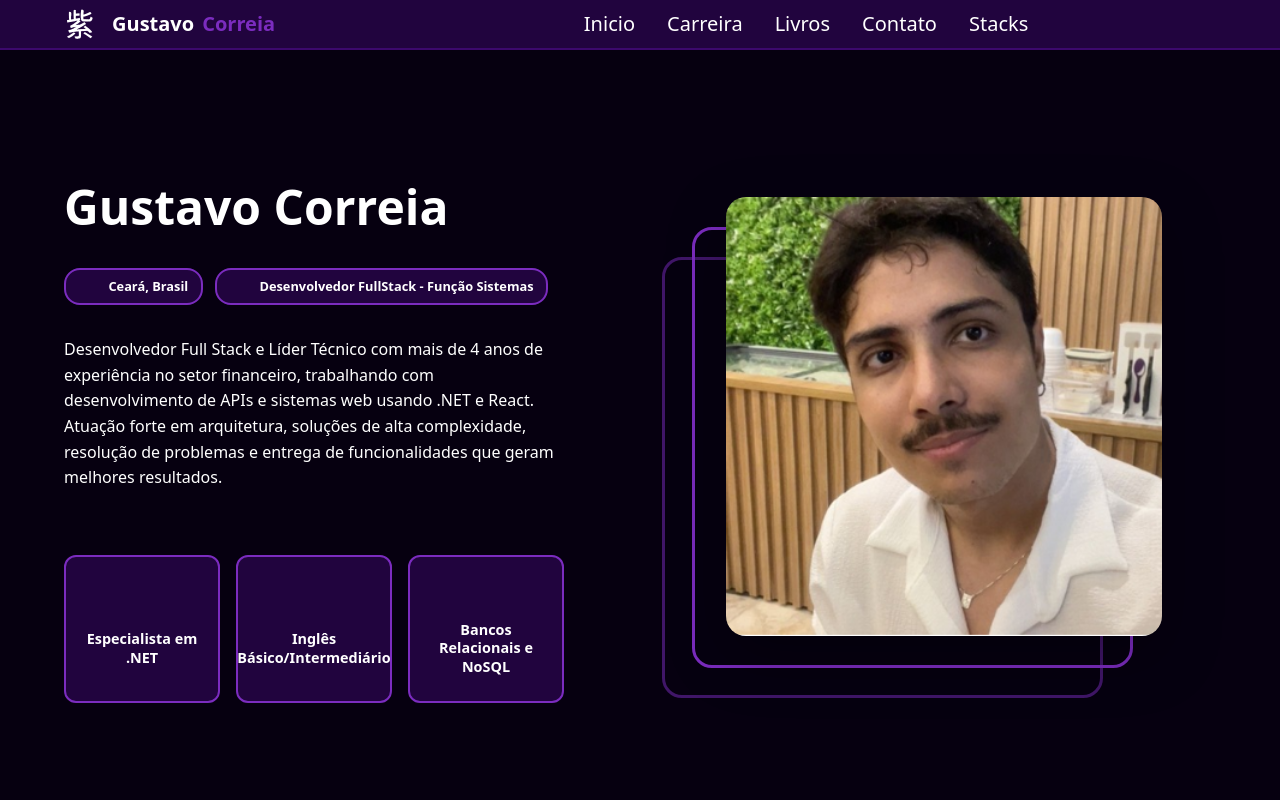
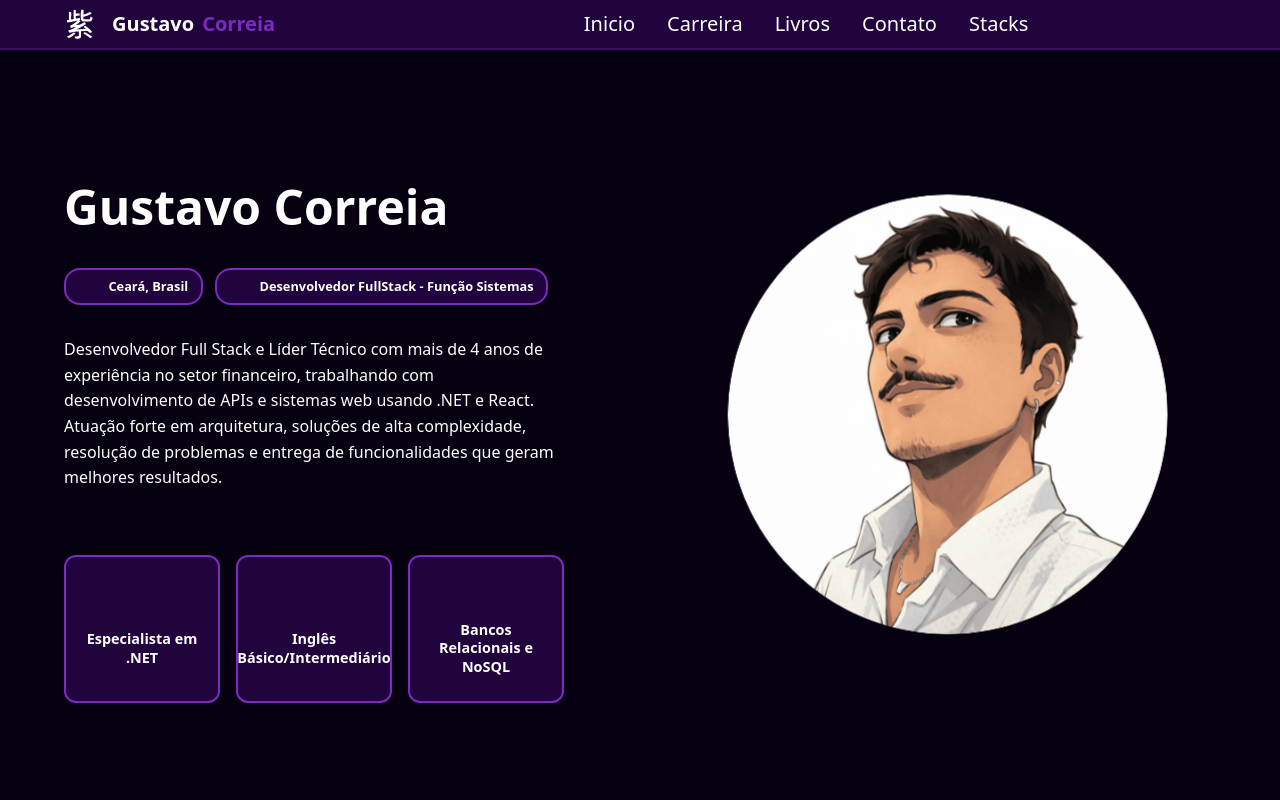
Before and after one commit to gustavocorreiaof/portfolio, a React (Vite) app: page /Home in a window 1280 px wide. Shown: the top 800 px of the page. Built offline with nearby package versions, Linux system fonts and the light colour scheme; some icons are missing; a web font is replaced by a local one.

Commit message:
change home style

```diff
--- a/index.html
+++ b/index.html
@@ -10,7 +10,7 @@
     <meta name="viewport" content="width=device-width, initial-scale=1.0" />
     <title>Miras - Portifolio</title>
   </head>
-  <body style="background-color: #060010; margin: 0;">
+  <body style="margin: 0;">
     <div id="root"></div>
     <script type="module" src="/src/main.tsx"></script>
   </body>
--- a/src/pages/home/Home.css
+++ b/src/pages/home/Home.css
@@ -186,72 +186,71 @@
   top: -24px;
 }
 
-.profile-image-wrapper {
+@keyframes floatY {
+  0%, 100% { transform: translateY(0); }
+  50%      { transform: translateY(-14px); }
+}
+
+@keyframes floatX {
+  0%, 100% { transform: translateX(0); }
+  50%      { transform: translateX(8px); }
+}
+
+.float-y {
+  animation: floatY 7s ease-in-out infinite;
+  width: 100%;
+  display: flex;
+  justify-content: center;
+}
+
+.float-x {
+  animation: floatX 5s ease-in-out infinite;
+  width: 100%;
+  display: flex;
+  justify-content: center;
+}
+
+.profile-flip-card {
+  perspective: 1000px;
+  width: 100%;
+  max-width: 440px;
+}
+
+.profile-flip-inner {
   position: relative;
   width: 100%;
-  max-width: 320px;
-  display: flex;
-  justify-content: center;
-  align-items: center;
+  aspect-ratio: 1 / 1;
+  transition: transform 0.7s ease;
+  transform-style: preserve-3d;
 }
 
-.profile-image-wrapper::before {
-  content: "";
-  position: absolute;
-  top: -20px;
-  left: -20px;
-  right: -20px;
-  bottom: -20px;
-  border: 3px solid rgba(144, 238, 144, 0.8);
-  border-radius: 20px;
-  z-index: 1;
-  pointer-events: none;
+.profile-flip-card:hover .profile-flip-inner {
+  transform: rotate3d(1, 1, 0, 180deg);
 }
 
-.profile-image-wrapper::after {
-  content: "";
+.profile-flip-front,
+.profile-flip-back {
   position: absolute;
-  top: -40px;
-  left: -40px;
-  right: -40px;
-  bottom: -40px;
-  border: 3px solid rgba(184, 134, 11, 0.6);
-  border-radius: 20px;
-  z-index: 0;
-  pointer-events: none;
+  width: 100%;
+  height: 100%;
+  backface-visibility: hidden;
+  -webkit-backface-visibility: hidden;
+  border-radius: 50%;
+  overflow: hidden;
+}
+
+.profile-flip-back {
+  transform: rotate3d(1, 1, 0, 180deg);
 }
 
 .profile-image {
-  width: 80%;
-  height: auto;
-  border-radius: 20px;
+  width: 100%;
+  height: 100%;
+  border-radius: 50%;
   object-fit: cover;
+  object-position: top;
   box-shadow: 0 20px 60px rgba(0, 0, 0, 0.3);
-  position: relative;
-  z-index: 2;
-}
-
-.image-backdrop {
-  position: absolute;
-  width: 80%;
-  aspect-ratio: 1 / 1;
-  border: 3px solid var(--assets-color);
-  border-radius: 20px;
-  z-index: 1;
-  top: 30px;
-  left: 20px;
-}
-
-.image-backdrop-2 {
-  position: absolute;
-  width: 80%;
-  aspect-ratio: 1 / 1;
-  border: 3px solid var(--assets-color);
-  border-radius: 20px;
-  z-index: 0;
-  top: 60px;
-  left: -10px;
-  opacity: 0.5;
+  display: block;
 }
 
 @media (max-width: 1024px) {
@@ -270,14 +269,9 @@
     max-width: 350px;
   }
 
-  .profile-image-wrapper {
+  .profile-flip-card {
     max-width: 350px;
     margin: 0 auto;
-  }
-
-  .image-backdrop,
-  .image-backdrop-2 {
-    display: none;
   }
 }
 
@@ -295,7 +289,7 @@
     max-width: 300px;
   }
 
-  .profile-image-wrapper {
+  .profile-flip-card {
     max-width: 300px;
     margin: 0 auto;
   }
@@ -347,14 +341,9 @@
     max-width: 250px;
   }
 
-  .profile-image-wrapper {
+  .profile-flip-card {
     max-width: 250px;
     margin: 0 auto;
-  }
-
-  .image-backdrop,
-  .image-backdrop-2 {
-    display: none;
   }
 
   .skills-cards {
--- a/src/pages/home/index.tsx
+++ b/src/pages/home/index.tsx
@@ -6,6 +6,7 @@ import DecryptedText from "../../components/external/decryptedText.tsx";
 import ProjectsSection from "../../components/ProjectsSection/projectsSection";
 import "./Home.css";
 import profileImage from "/img/Perfil.png";
+import profileImage2 from "/img/perfil2.jpg";
 
 type Language = "en" | "pt";
 
@@ -123,13 +124,28 @@ const Home: React.FC = () => {
           </div>
 
           <div className="home-right">
-            <div className="image-backdrop-2"></div>
-            <div className="image-backdrop"></div>
-            <img
-              src={profileImage}
-              alt="Gustavo Correia"
-              className="profile-image"
-            />
+            <div className="float-y">
+              <div className="float-x">
+                <div className="profile-flip-card">
+                  <div className="profile-flip-inner">
+                    <div className="profile-flip-front">
+                      <img
+                        src={profileImage}
+                        alt="Gustavo Correia"
+                        className="profile-image"
+                      />
+                    </div>
+                    <div className="profile-flip-back">
+                      <img
+                        src={profileImage2}
+                        alt="Gustavo Correia"
+                        className="profile-image"
+                      />
+                    </div>
+                  </div>
+                </div>
+              </div>
+            </div>
           </div>
         </section>
       </AnimatedContent>
```
Also changed, not shown: public/img/Perfil.png, public/img/perfil2.jpg (added).
